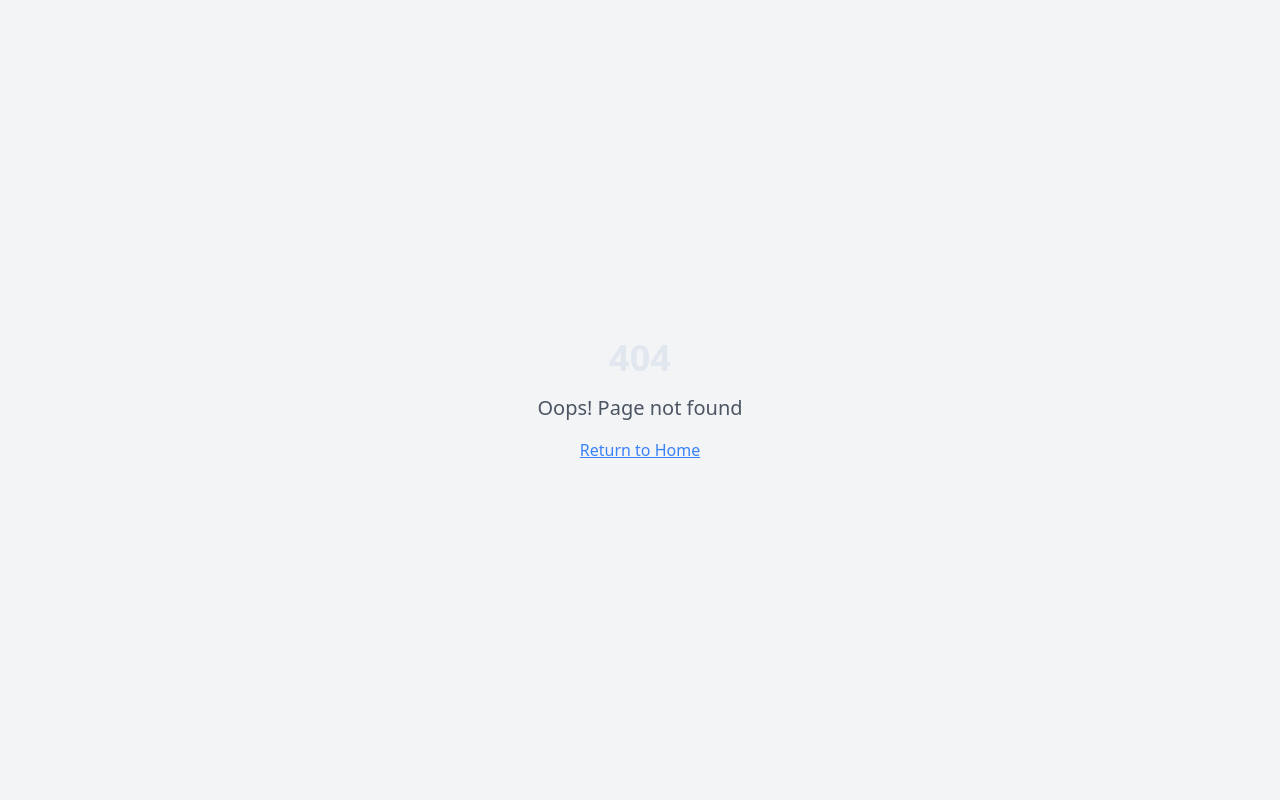
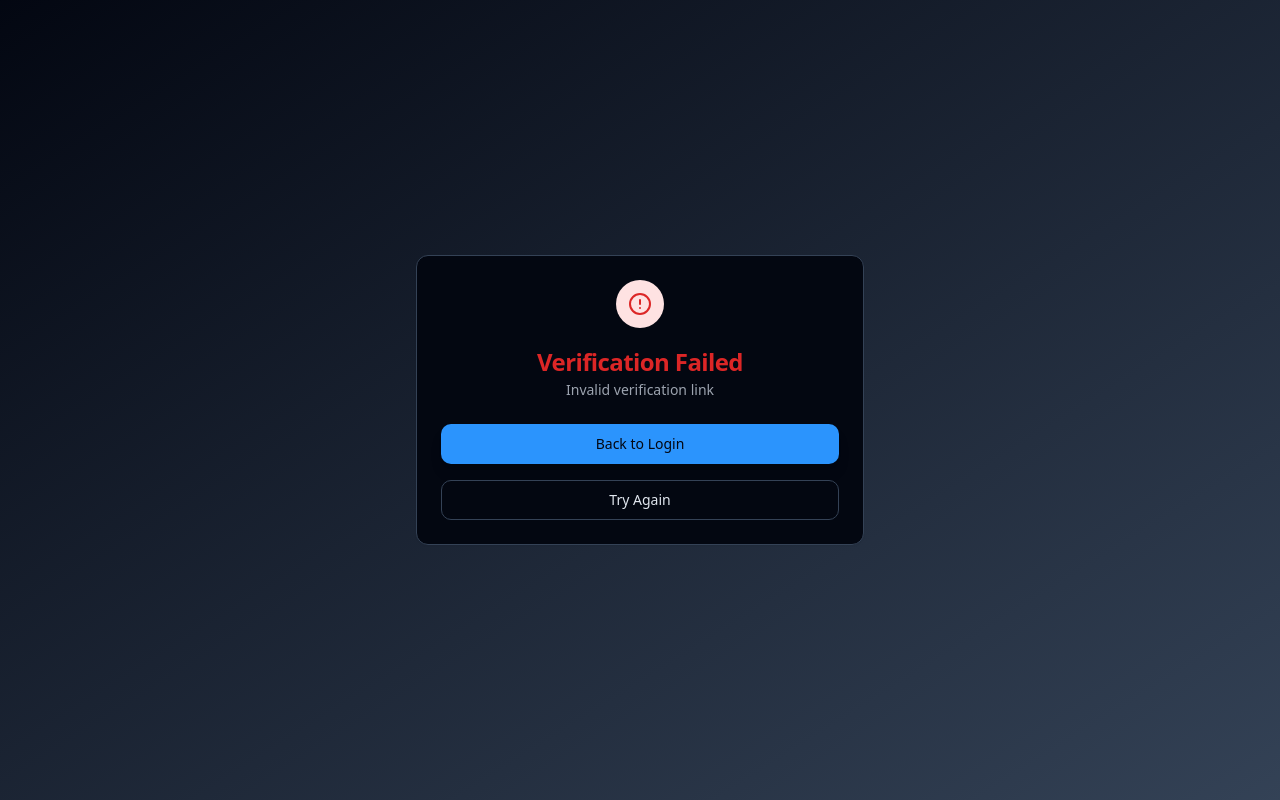
Before and after one commit to BTTHEGOATDEV/WALEX_SCANNER, a React (Vite) app: page /verification-success in a window 1280 px wide. Before the commit this address had no page. Built offline with nearby package versions, Linux system fonts and the light colour scheme.

Commit message:
Fix email verification link

```diff
--- a/src/App.tsx
+++ b/src/App.tsx
@@ -13,6 +13,7 @@ import NotFound from "./pages/NotFound";
 import Register from "./pages/Register";
 import Login from "./pages/Login";
 import VerifyEmail from "./pages/VerifyEmail";
+import VerificationSuccess from "./pages/VerificationSuccess";
 
 const queryClient = new QueryClient();
 
@@ -31,6 +32,7 @@ const App = () => (
     <Route path="/login" element={<Login />} />
 <Route path="/register" element={<Register />} />
 <Route path="/verify-email" element={<VerifyEmail />} />
+<Route path="/verification-success" element={<VerificationSuccess />} />
   <Route path="*" element={<NotFound />} />
 </Routes>
       </BrowserRouter>
--- /dev/null
+++ b/src/pages/VerificationSuccess.tsx
@@ -0,0 +1,148 @@
+import { useEffect, useState } from "react";
+import { useNavigate, useSearchParams } from "react-router-dom";
+import { supabase } from "../supabaseClient";
+import { Card, CardContent, CardDescription, CardHeader, CardTitle } from "@/components/ui/card";
+import { Button } from "@/components/ui/button";
+import { CheckCircle, AlertCircle, Loader2 } from "lucide-react";
+import { useToast } from "@/hooks/use-toast";
+
+const VerificationSuccess = () => {
+  const [searchParams] = useSearchParams();
+  const [isVerifying, setIsVerifying] = useState(true);
+  const [isVerified, setIsVerified] = useState(false);
+  const [error, setError] = useState<string | null>(null);
+  const navigate = useNavigate();
+  const { toast } = useToast();
+
+  useEffect(() => {
+    const handleEmailVerification = async () => {
+      try {
+        // Get the token from URL parameters
+        const token = searchParams.get('token');
+        const type = searchParams.get('type');
+
+        if (type === 'email_confirmation' && token) {
+          // Verify the email with the token
+          const { data, error } = await supabase.auth.verifyOtp({
+            token_hash: token,
+            type: 'email'
+          });
+
+          if (error) {
+            setError(error.message);
+            toast({
+              title: "Verification failed",
+              description: error.message,
+              variant: "destructive",
+            });
+          } else if (data.user) {
+            setIsVerified(true);
+            toast({
+              title: "Email verified successfully!",
+              description: "Your account is now active.",
+            });
+
+            // Redirect to dashboard after a short delay
+            setTimeout(() => {
+              navigate("/");
+            }, 3000);
+          }
+        } else {
+          // Check if user is already verified
+          const { data: { user } } = await supabase.auth.getUser();
+          if (user?.email_confirmed_at) {
+            setIsVerified(true);
+            setTimeout(() => navigate("/"), 2000);
+          } else {
+            setError("Invalid verification link");
+          }
+        }
+      } catch (err) {
+        setError("An unexpected error occurred");
+        console.error("Verification error:", err);
+      } finally {
+        setIsVerifying(false);
+      }
+    };
+
+    handleEmailVerification();
+  }, [searchParams, navigate, toast]);
+
+  if (isVerifying) {
+    return (
+      <div className="min-h-screen flex items-center justify-center bg-gradient-to-br from-background to-muted">
+        <Card className="w-full max-w-md">
+          <CardHeader className="text-center">
+            <div className="mx-auto w-12 h-12 bg-primary/10 rounded-full flex items-center justify-center mb-4">
+              <Loader2 className="h-6 w-6 text-primary animate-spin" />
+            </div>
+            <CardTitle>Verifying Your Email</CardTitle>
+            <CardDescription>
+              Please wait while we verify your email address...
+            </CardDescription>
+          </CardHeader>
+        </Card>
+      </div>
+    );
+  }
+
+  if (error) {
+    return (
+      <div className="min-h-screen flex items-center justify-center bg-gradient-to-br from-background to-muted">
+        <Card className="w-full max-w-md">
+          <CardHeader className="text-center">
+            <div className="mx-auto w-12 h-12 bg-red-100 rounded-full flex items-center justify-center mb-4">
+              <AlertCircle className="h-6 w-6 text-red-600" />
+            </div>
+            <CardTitle className="text-red-600">Verification Failed</CardTitle>
+            <CardDescription>
+              {error}
+            </CardDescription>
+          </CardHeader>
+          <CardContent className="space-y-4">
+            <Button
+              onClick={() => navigate("/login")}
+              className="w-full"
+            >
+              Back to Login
+            </Button>
+            <Button
+              variant="outline"
+              onClick={() => navigate("/verify-email")}
+              className="w-full"
+            >
+              Try Again
+            </Button>
+          </CardContent>
+        </Card>
+      </div>
+    );
+  }
+
+  return (
+    <div className="min-h-screen flex items-center justify-center bg-gradient-to-br from-background to-muted">
+      <Card className="w-full max-w-md">
+        <CardHeader className="text-center">
+          <div className="mx-auto w-12 h-12 bg-green-100 rounded-full flex items-center justify-center mb-4">
+            <CheckCircle className="h-6 w-6 text-green-600" />
+          </div>
+          <CardTitle className="text-green-600">Email Verified Successfully!</CardTitle>
+          <CardDescription>
+            Your email has been verified and your account is now active.
+            You will be redirected to your dashboard shortly.
+          </CardDescription>
+        </CardHeader>
+        <CardContent className="space-y-4">
+          <Button
+            onClick={() => navigate("/")}
+            className="w-full"
+          >
+            Go to Dashboard
+          </Button>
+        </CardContent>
+      </Card>
+    </div>
+  );
+};
+
+export default VerificationSuccess;
```
